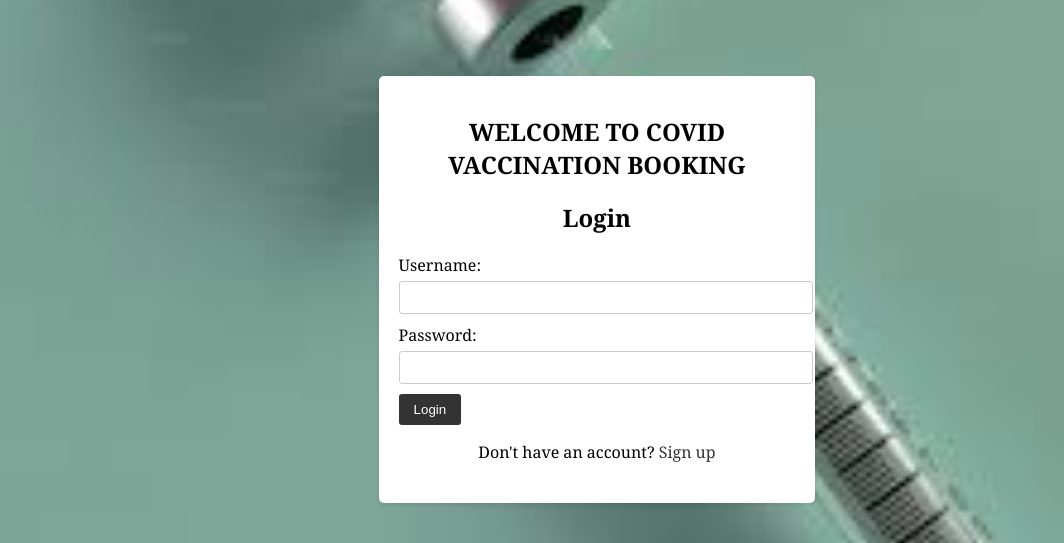
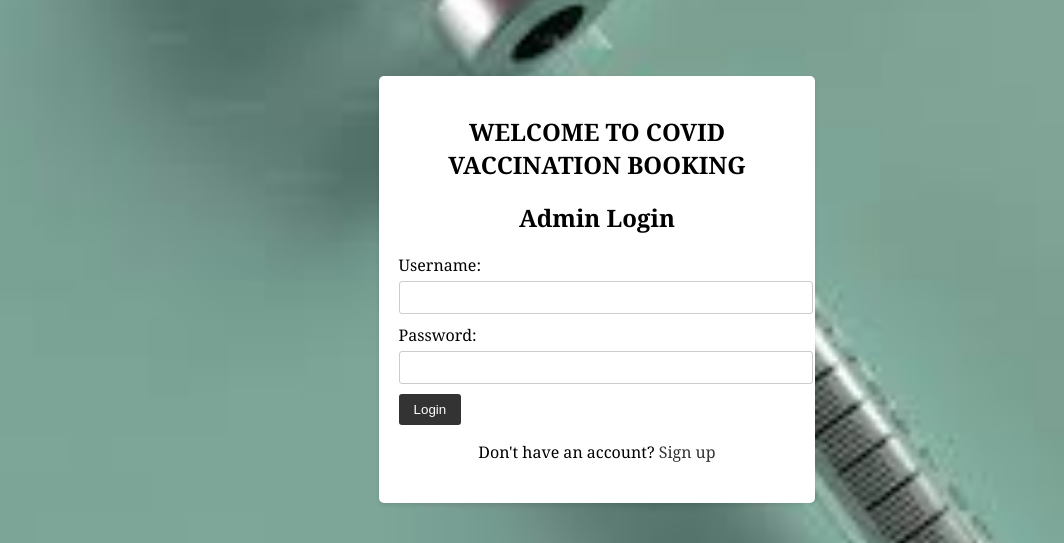
Before and after one commit to tejaswinimada/BIPOLAR_COVID_CENTER, a Django app: page /admins/login1/ in a window 1280 px wide. Shown: the part 202-745 px from the top of the page, without its empty margins (43-1107 px from the left). Run offline with Django 5.2, Linux system fonts and the light colour scheme.

Commit message:
change the login urls

```diff
--- a/admins/templates/login1.html
+++ b/admins/templates/login1.html
@@ -94,7 +94,7 @@
 <body>
     <div class="container">
     <h2 >WELCOME TO COVID VACCINATION BOOKING</h2>
-    <h2>Login</h2>
+    <h2> Admin Login</h2>
     <form method="post">
         {% csrf_token %}
         <div>
--- a/admins/views.py
+++ b/admins/views.py
@@ -22,7 +22,7 @@ def Register(request):
                 password_hashed = make_password(password)
                 user = Signup(username=username, password=password_hashed, email=email)
                 user.save()
-                return redirect('Login')
+                return redirect('Login1')
         else:
             form.add_error(None, 'Form is invalid')
     else:
--- a/users/templates/login.html
+++ b/users/templates/login.html
@@ -88,6 +88,7 @@
         {{ form.as_p }}
         <button type="submit">Login</button>
         <p>Don't have an account? <a href="/register/">Sign up</a></p>
+        <p>Are you Admin? <a href="/admins/login1">Click Here</a></p>
     </form>
 </body>
 </html>
```
